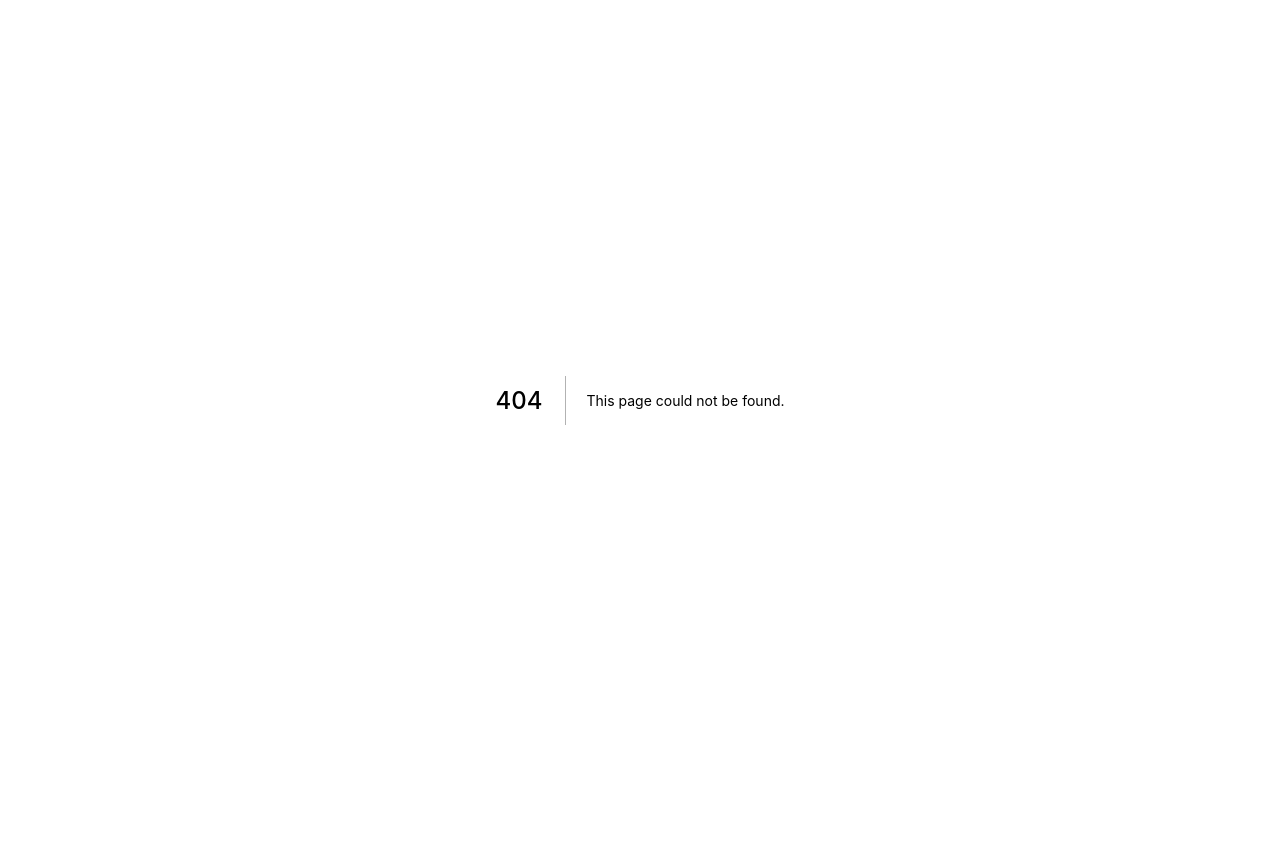
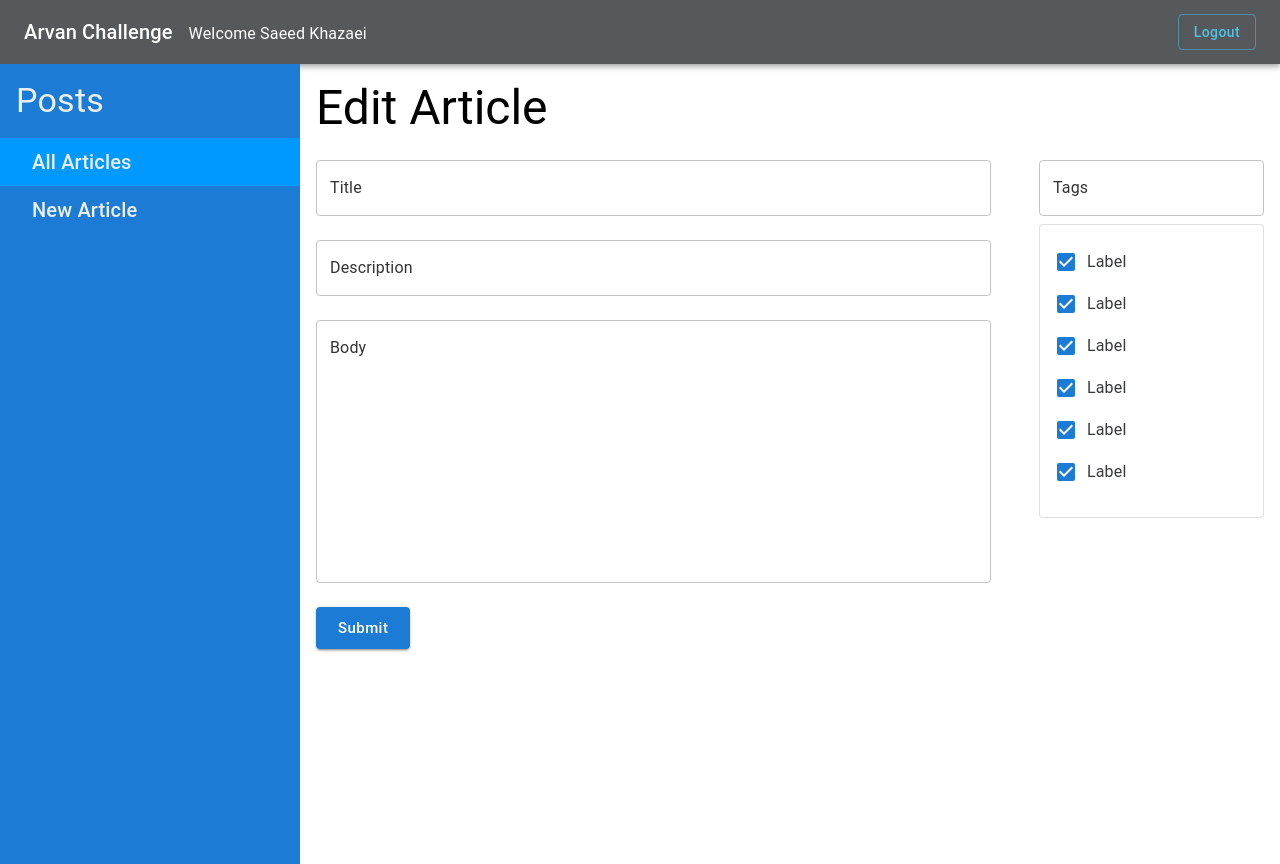
Before and after one commit to Saeed-Khazaei/arvan-cdn, a Next.js app: page /articles/edit/1 in a window 1280 px wide. Before the commit this address had no page. Before the commit the page ends 800 px from the top, so only its background shows below. Built offline with nearby package versions, Linux system fonts and the light colour scheme.

Commit message:
add edit page staticly

```diff
--- /dev/null
+++ b/pages/articles/edit/[slug].tsx
@@ -0,0 +1,115 @@
+import React from 'react';
+import Layout from '../../../components/Layout';
+import {
+  Box,
+  Grid,
+  Card,
+  Stack,
+  TextField,
+  Typography,
+  CardContent,
+  FormGroup,
+  FormControlLabel,
+  Checkbox,
+  Button,
+} from '@mui/material';
+
+const EditSlug = () => {
+  return (
+    <Layout>
+      <Stack spacing={3}>
+        <Typography variant="h3" component="h3">
+          Edit Article
+        </Typography>
+        <Stack direction={{ xs: 'column', md: 'row' }} spacing={6}>
+          <Stack sx={{ flex: 9 }} spacing={3}>
+            <TextField
+              id="title"
+              label="Title"
+              variant="outlined"
+              type="text"
+              fullWidth
+              error={false}
+              helperText={''}
+              // onChange={onChangeUsername}
+            />
+            <TextField
+              id="description"
+              label="Description"
+              variant="outlined"
+              type="text"
+              fullWidth
+              error={false}
+              helperText={''}
+              // onChange={onChangeUsername}
+            />
+            <TextField
+              id="body"
+              label="Body"
+              variant="outlined"
+              type="text"
+              fullWidth
+              error={false}
+              multiline
+              rows={10}
+              helperText={''}
+              // onChange={onChangeUsername}
+            />
+          </Stack>
+          <Stack sx={{ flex: 3 }} spacing={1}>
+            <TextField
+              id="tags"
+              label="Tags"
+              variant="outlined"
+              type="text"
+              fullWidth
+              error={false}
+              helperText={''}
+              // onChange={onChangeUsername}
+            />
+            <Card variant="outlined">
+              <CardContent>
+                <FormGroup>
+                  <FormControlLabel
+                    control={<Checkbox color="primary" defaultChecked />}
+                    label="Label"
+                  />
+                  <FormControlLabel
+                    control={<Checkbox color="primary" defaultChecked />}
+                    label="Label"
+                  />
+                  <FormControlLabel
+                    control={<Checkbox color="primary" defaultChecked />}
+                    label="Label"
+                  />
+                  <FormControlLabel
+                    control={<Checkbox color="primary" defaultChecked />}
+                    label="Label"
+                  />
+                  <FormControlLabel
+                    control={<Checkbox color="primary" defaultChecked />}
+                    label="Label"
+                  />
+                  <FormControlLabel
+                    control={<Checkbox color="primary" defaultChecked />}
+                    label="Label"
+                  />
+                </FormGroup>
+              </CardContent>
+            </Card>
+          </Stack>
+        </Stack>
+        <Button
+          color="primary"
+          variant="contained"
+          size="large"
+          sx={{ maxWidth: 'max-content' }}
+        >
+          Submit
+        </Button>
+      </Stack>
+    </Layout>
+  );
+};
+
+export default EditSlug;
--- a/styles/theme.ts
+++ b/styles/theme.ts
@@ -29,15 +29,15 @@ export const theme = createTheme({
       disabled: '#777777',
     },
     action: {
-      active: '#777777',
-      disabled: '#AAAAAA',
-      disabledBackground: '#333333',
-      // hover: '#FF0000',
-      hoverOpacity: 0.7,
-      focus: '#FF0044',
-      focusOpacity: 1,
-      selected: '#FF0066',
-      selectedOpacity: 1
+      // active: '#777777',
+      // disabled: '#AAAAAA',
+      // disabledBackground: '#333333',
+      // // hover: '#FF0000',
+      // hoverOpacity: 0.7,
+      // focus: '#FF0044',
+      // focusOpacity: 1,
+      // selected: '#FF0066',
+      // selectedOpacity: 1
     },
     background: {
       default: '#ECEEEF',
@@ -89,6 +89,13 @@ export const theme = createTheme({
           // whiteSpace: 'nowrap'
         }
       }
+    },
+    MuiCheckbox: {
+      styleOverrides: {
+        root: {
+          color: 'inherit'
+        }
+      }
     }
   },
 });
```
